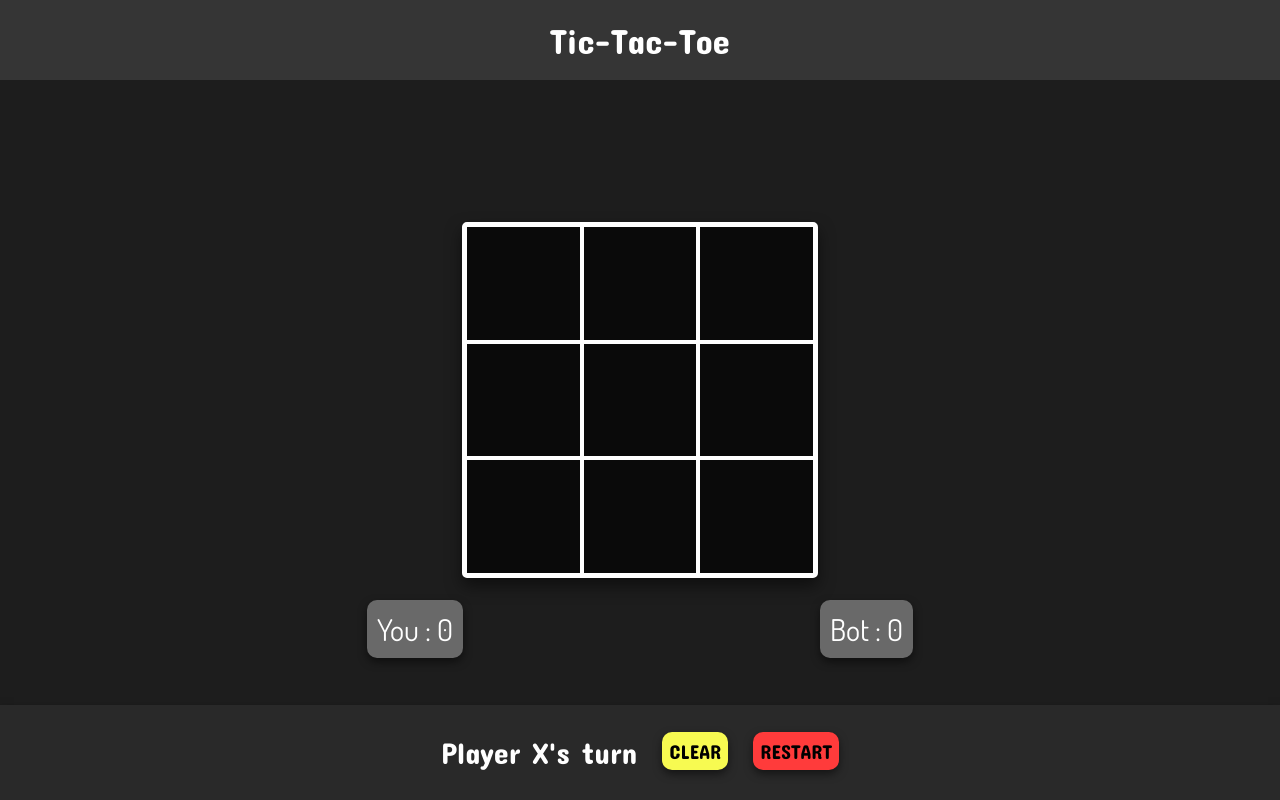
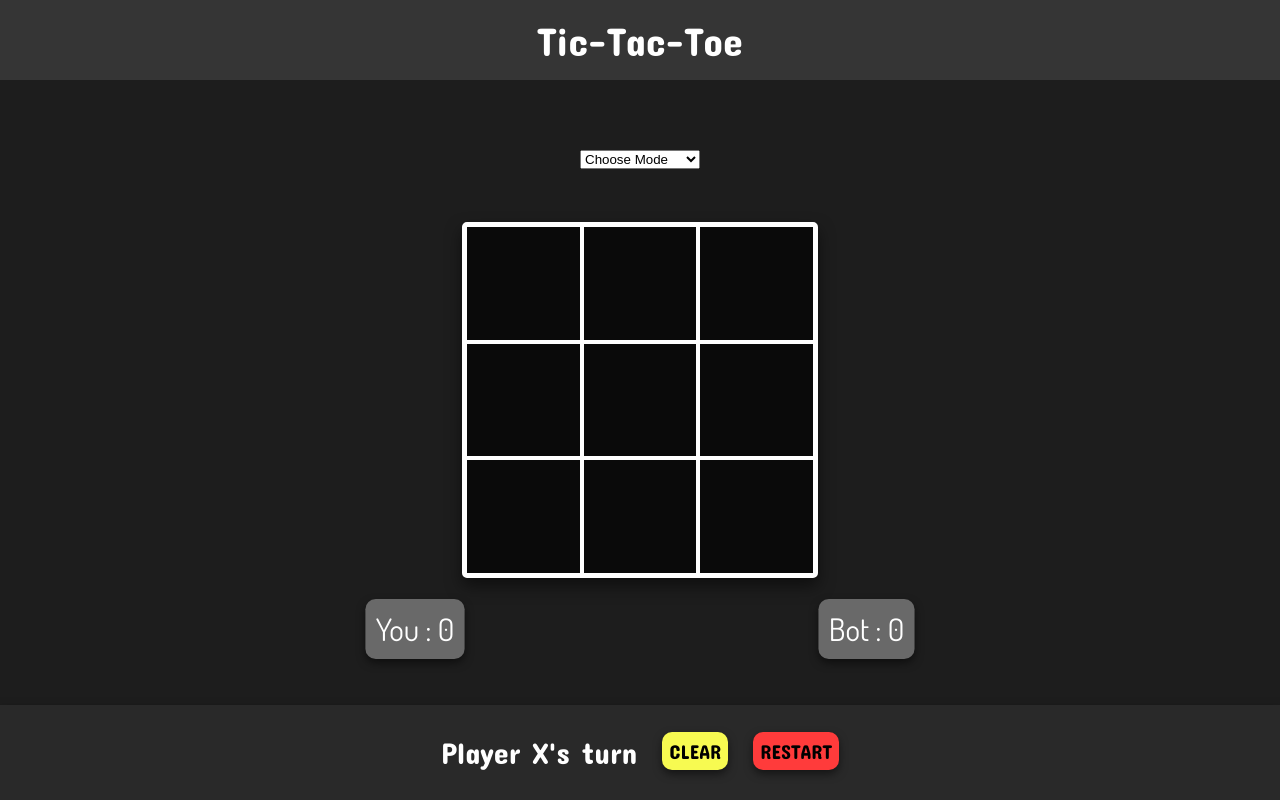
Before and after one commit to FPLCodes/Tic-tac-toe, a React (Create React App) app: page / in a window 1280 px wide. Built offline with nearby package versions, Linux system fonts and the light colour scheme.

Commit message:
Updated animations, added select button

```diff
--- a/package.json
+++ b/package.json
@@ -8,7 +8,8 @@
     "@testing-library/user-event": "^7.2.1",
     "react": "^16.13.1",
     "react-dom": "^16.13.1",
-    "react-scripts": "3.4.1"
+    "react-scripts": "3.4.1",
+    "react-select": "^3.1.0"
   },
   "scripts": {
     "start": "react-scripts start",
--- a/src/App.css
+++ b/src/App.css
@@ -15,7 +15,7 @@ body {
 /* ==========================  HEADER  ============================ */
 
 .title {
-  font-size: 35px;
+  font-size: 40px;
   height: 80px;
   background-color: rgb(53, 53, 53);
   color: white;
@@ -28,6 +28,20 @@ body {
 }
 
 /* ==========================  BODY  ============================== */
+
+.mode {
+  display: flex;
+  justify-content: center;
+  align-items: center;
+  position: absolute;
+  top: 0;
+  width: 100%;
+}
+
+.options {
+  margin-top: 150px;
+  width: 120px;
+}
 
 .board {
   box-shadow: 0 8px 16px 0 rgba(0, 0, 0, 0.5);
@@ -84,6 +98,22 @@ body {
   border-radius: 10px;
   padding: 10px;
   font-family: "Dosis", sans-serif;
+  animation-name: zoom;
+  animation-duration: 1.5s;
+  animation-timing-function: linear;
+  animation-iteration-count: infinite;
+}
+
+@keyframes zoom {
+  0% {
+    transform: scale(1);
+  }
+  50% {
+    transform: scale(1.05);
+  }
+  100% {
+    transform: scale(1);
+  }
 }
 
 /* ===========================  FOOTER  =========================== */
@@ -155,58 +185,3 @@ body {
     font-size: 40px;
   }
 }
-
-/* ===========================  X  =========================== */
-.xBG {
-  display: flex;
-  justify-content: center;
-  align-items: center;
-  background-color: rgb(10, 10, 10);
-  border: 2px solid white;
-}
-
-.X {
-  width: 40px;
-  height: 40px;
-  position: relative;
-  border-radius: 6px;
-  transition: 0.3s;
-  animation-name: xBefore;
-  animation-timing-function: linear;
-  animation-duration: 0.5s;
-}
-
-.X:before,
-.X:after {
-  content: "";
-  position: absolute;
-  width: 45px;
-  height: 5px;
-  background-color: white;
-  border-radius: 2px;
-  top: 16px;
-  box-shadow: 0 0 2px 0 #ccc;
-}
-
-.X:before {
-  -webkit-transform: rotate(45deg);
-  -moz-transform: rotate(45deg);
-  transform: rotate(45deg);
-  left: -2px;
-}
-.X:after {
-  -webkit-transform: rotate(-45deg);
-  -moz-transform: rotate(-45deg);
-  transform: rotate(-45deg);
-  right: -2px;
-}
-
-@keyframes Xbefore {
-  from {
-    opacity: 0%;
-    color: black;
-  }
-  to {
-    opacity: 100%;
-  }
-}
--- a/src/components/Game.js
+++ b/src/components/Game.js
@@ -25,10 +25,6 @@ const Game = () => {
       return;
     }
 
-    /////////////////////////////////////////////////////////
-    // IMPLEMENT A PROPER RANDOMIZED SYSTEM, DONT FORGET! //
-    ///////////////////////////////////////////////////////
-
     let rand = Math.round(Math.random() * 8);
     let count = 0;
     while (boardCopy[rand] != null) {
@@ -41,16 +37,13 @@ const Game = () => {
     winner = calculateWinner(boardCopy);
 
     if (winner && winner === "O") setoScore(oScore + 1);
-    else {
+    else
       for (let i = 0; i < boardCopy.length; i++) {
         if (boardCopy[i] === null) {
           setDraw(false);
           break;
-        } else {
-          setDraw(true);
-        }
+        } else setDraw(true);
       }
-    }
     setBoard(boardCopy);
   };
 
@@ -83,6 +76,13 @@ const Game = () => {
   return (
     <div>
       <Header />
+      <div className="mode">
+        <select className="options">
+          <option>Choose Mode</option>
+          <option>2 Players</option>
+          <option>Computer</option>
+        </select>
+      </div>
       <Board squares={board} onClick={handleClick} />
       <div className="scores-container">
         <div className="scores">
--- a/src/components/Square.js
+++ b/src/components/Square.js
@@ -2,13 +2,6 @@ import React from "react";
 import "../App.css";
 
 function Square({ value, onClick }) {
-  if (value == "X") {
-    return (
-      <div className="xBG">
-        <div className="X"></div>
-      </div>
-    );
-  }
   return (
     <button className="box" onClick={onClick}>
       {value}
```
Also changed, not shown: 1 other file (tests, documents, lock files or other folders).
